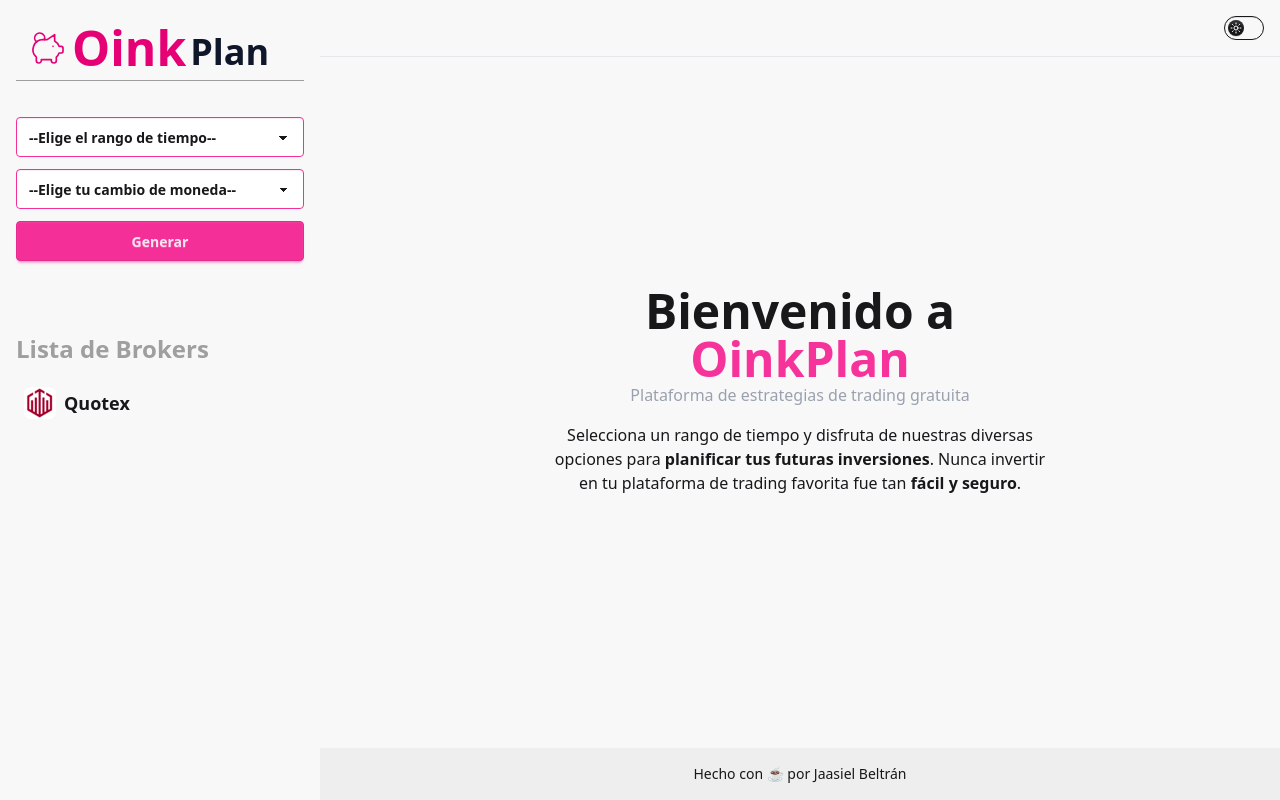
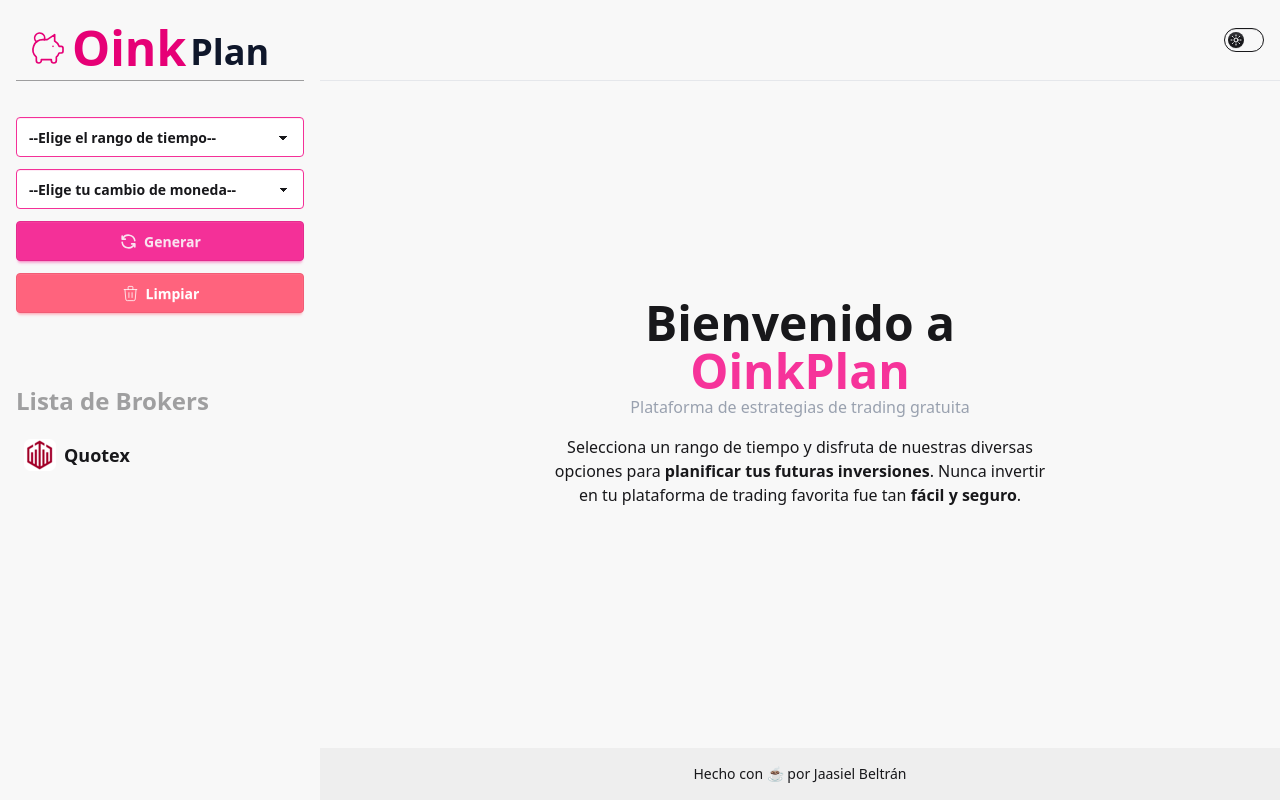
Before and after one commit to jaasidev/oink-plan, a React (Vite) app: page / in a window 1280 px wide. Built offline with nearby package versions, Linux system fonts and the light colour scheme; the HTML template or start-up script is replaced by a standard one.

Commit message:
feat: añadiendo boton de limpiar filtros, requerided a select de form y efecto de ancho de heade alineado a tamaño de icono

```diff
--- a/src/components/FormSide/FormSIde.jsx
+++ b/src/components/FormSide/FormSIde.jsx
@@ -4,9 +4,11 @@ import { time } from '../../utils/droptime'
 import { useRef } from 'react'
 export function FormSide() {
   const minRef = useRef(null)
+  const monedaRef = useRef(null)
   const setTime = useTimeStore((state) => state.setTime)
   const setContador = useTimeStore((state) => state.setContador)
   const setEstrategias = useTimeStore((state) => state.setEstrategias)
+  const resetEstrategias = useTimeStore((state) => state.resetEstrategias)
 
   const handlSubmit = (event) => {
     event.preventDefault()
@@ -16,6 +18,14 @@ export function FormSide() {
     sessionStorage.removeItem('prev')
     sessionStorage.setItem('contador', minRef.current.value)
   }
+
+  const handleDelete = () => {
+    setTime([])
+    setContador(1)
+    resetEstrategias()
+    minRef.current.value = ''
+    monedaRef.current.value = ''
+  }
   return (
     <>
       <li className='menu-title px-0 mt-7'>
@@ -23,12 +33,12 @@ export function FormSide() {
           <select
             id='time'
             required
-            defaultValue='Elige el rango de tiempo'
+            defaultValue=''
             ref={minRef}
             title='Debe elegir una opción'
             className='select select-secondary validator text-base-content'
           >
-            <option value='Elige el rango de tiempo' disabled>
+            <option disabled value="">
               --Elige el rango de tiempo--
             </option>
             <option value='01'>1 Minuto</option>
@@ -37,11 +47,14 @@ export function FormSide() {
             <option value='15'>15 Minutos</option>
           </select>
           <select
-            defaultValue='Elige monedas'
-            className='select select-secondary text-base-content'
+            defaultValue=''
+            className='select select-secondary text-base-content validator'
             required
+            title='Debe elegit una opción'
+            id='moneda'
+            ref={monedaRef}
           >
-            <option value='Elige monedas' disabled>
+            <option value="" disabled>
               --Elige tu cambio de moneda--
             </option>
             <option>USD/EURO</option>
@@ -51,8 +64,45 @@ export function FormSide() {
             <option>GBP/USD</option>
             <option value=''>GBP/EURO</option>
           </select>
-          <button className='btn btn-secondary'>Generar</button>
+          <button className='btn btn-secondary' type='submit'>
+            <svg aria-hidden="true"
+              xmlns="http://www.w3.org/2000/svg"
+              width="19"
+              height="19"
+              viewBox="0 0 24 24"
+              fill="none"
+              stroke="currentColor"
+              strokeWidth="2"
+              strokeLinecap="round"
+              strokeLinejoin="round"
+            >
+              <path d="M20 11a8.1 8.1 0 0 0 -15.5 -2m-.5 -4v4h4" />
+              <path d="M4 13a8.1 8.1 0 0 0 15.5 2m.5 4v-4h-4" />
+            </svg>
+            Generar
+          </button>
         </form>
+        <button className="btn btn-error text-white mt-3" onClick={handleDelete}>
+          <svg
+            xmlns="http://www.w3.org/2000/svg"
+            width="19"
+            height="19"
+            viewBox="0 0 24 24"
+            fill="none"
+            stroke="currentColor"
+            stroke-width="1"
+            stroke-linecap="round"
+            stroke-linejoin="round"
+          >
+            <path d="M4 7l16 0" />
+            <path d="M10 11l0 6" />
+            <path d="M14 11l0 6" />
+            <path d="M5 7l1 12a2 2 0 0 0 2 2h8a2 2 0 0 0 2 -2l1 -12" />
+            <path d="M9 7v-3a1 1 0 0 1 1 -1h4a1 1 0 0 1 1 1v3" />
+          </svg>
+
+          Limpiar
+        </button>
       </li>
       <BrokerList />
     </>
--- a/src/components/Header/Header.jsx
+++ b/src/components/Header/Header.jsx
@@ -2,7 +2,7 @@ import { ThemeSwitch } from "../controllers/ThemeSwitch";
 
 export function Header() {
   return (
-    <header className='flex lg:justify-end justify-between border-b border-gray-200 bg-base-200  dark:border-gray-800 items-center p-4'>
+    <header className='flex lg:justify-end justify-between border-b border-gray-200 bg-base-200  dark:border-gray-800 items-center px-4 py-7'>
       <label
         htmlFor='my-drawer-2'
         className='btn btn-link text-slate-900 dark:text-white  lg:hidden'
--- a/src/components/Reloj/Reloj.jsx
+++ b/src/components/Reloj/Reloj.jsx
@@ -3,7 +3,7 @@ import { useTime } from '../../hooks/useTime'
 export function Reloj({ counter }) {
   const { hours, minutes, seconds } = useTime()
   return (
-    <div className='flex justify-center items-center lg:text-8xl text-6xl mt-7'>
+    <div className='flex justify-center items-center lg:text-8xl text-6xl mt-10'>
       <span className='countdown font-mono'>
         <span
           style={{ '--value': `${hours}` }}
--- a/src/components/cards/CardEstrategia.jsx
+++ b/src/components/cards/CardEstrategia.jsx
@@ -21,7 +21,7 @@ export function CardEstrategia({ name, description, metodo }) {
                         <h3 className="font-semibold">Confiabilidad:</h3>
                         <span>{confiabilidad}%</span>
                     </div>
-                    <progress class="progress progress-primary w-ful" value={confiabilidad} max="100"></progress>
+                    <progress className="progress progress-primary w-ful" value={confiabilidad} max="100"></progress>
                 </div>
             </div>
         </div>
--- a/src/hooks/useTimeStore.js
+++ b/src/hooks/useTimeStore.js
@@ -1,5 +1,5 @@
 import { create } from 'zustand'
-import { estrategia } from '../utils/estrategias'
+import {estrategia} from '../utils/estrategias'
 export const useTimeStore = create((set) => ({
   time: [],
   contador: 1,
@@ -12,5 +12,8 @@ export const useTimeStore = create((set) => ({
   },
   setEstrategias: () => {
     set((state) => ({ estrategias: estrategia(state.time, state.contador) }))
+  },
+  resetEstrategias:()=>{
+    set(()=>({estrategia:[]}))
   }
 }))
--- a/src/utils/estrategias.js
+++ b/src/utils/estrategias.js
@@ -5,6 +5,7 @@ export function estrategia(time, contador) {
   const primerDiez = time[instancia].minutes % 10 == 0 ? instancia : instancia + 5
   const ultimoDiez = time[ultimo].minutes % 10 == 0 ? ultimo : ultimo - 5
   const { length } = time
+
   return [
     {
       title: 'MHI (Minoría)',
```
